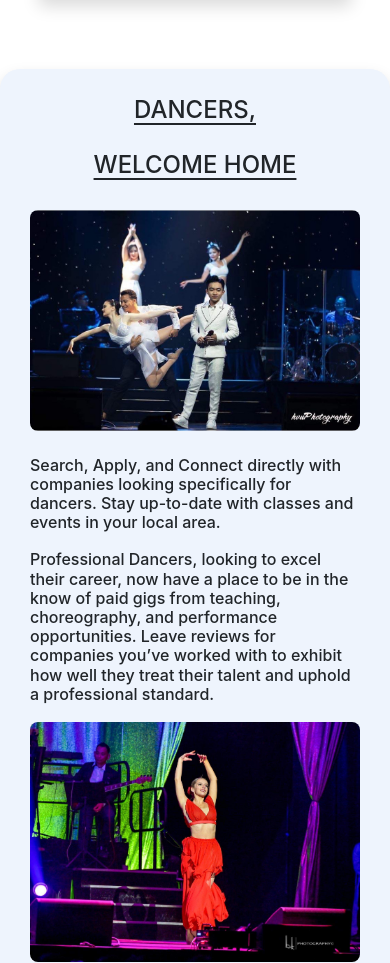
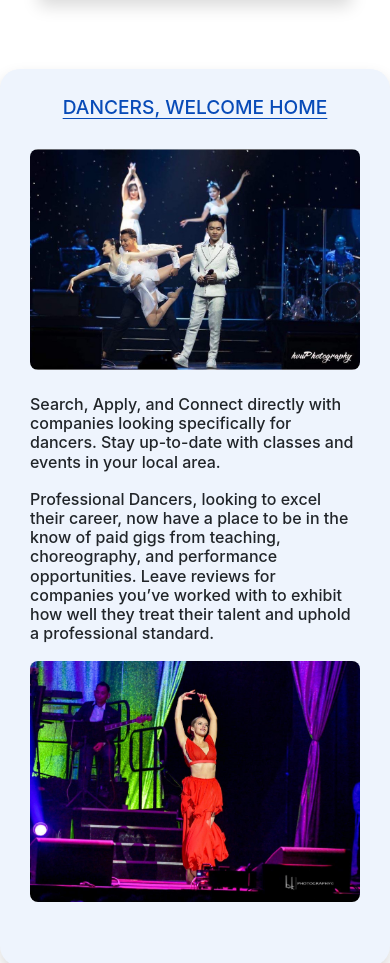
Before and after one commit to akormos/DancerSociety, a plain HTML site: page index.html in a window 390 px wide. Shown: the part 1110-2073 px from the top of the page. Drawn offline with nearby package versions, Linux system fonts and the light colour scheme.

Commit message:
Add files via upload

```diff
--- a/index.html
+++ b/index.html
@@ -159,12 +159,7 @@ body {
         padding-bottom: 10px;
       }
     }
-    @media (max-width: 576px) {
-     .section h2 p {
-      font-size: 1.5rem;
-        padding-bottom: 10px;
-      }
-    }
+
 
     .jumbotron h5 {
       font-size: 1.2rem;
@@ -202,8 +197,16 @@ section h2 {
 
 text-underline-position: below;
 text-decoration: underline;
+color: #084BB8;
 
 }
+
+@media (max-width: 576px) {
+     .section h2 p {
+      font-size: 1.2rem;
+        padding-bottom: 10px;
+      }
+    }
 
 
 
@@ -309,7 +312,7 @@ max-width: 75%;
 
 <section id="Dancer Section" class="container section shadow">
   <div class = "display">
-    <h2 class="section-title text-center"><p>DANCERS,</p> <p>WELCOME HOME</p></h2>
+    <h2 class="section-title text-center"> <p>DANCERS, WELCOME HOME</p></h2>
   </div>
   <div class="container section-container">
       <div class="row justify-content-around">
```
